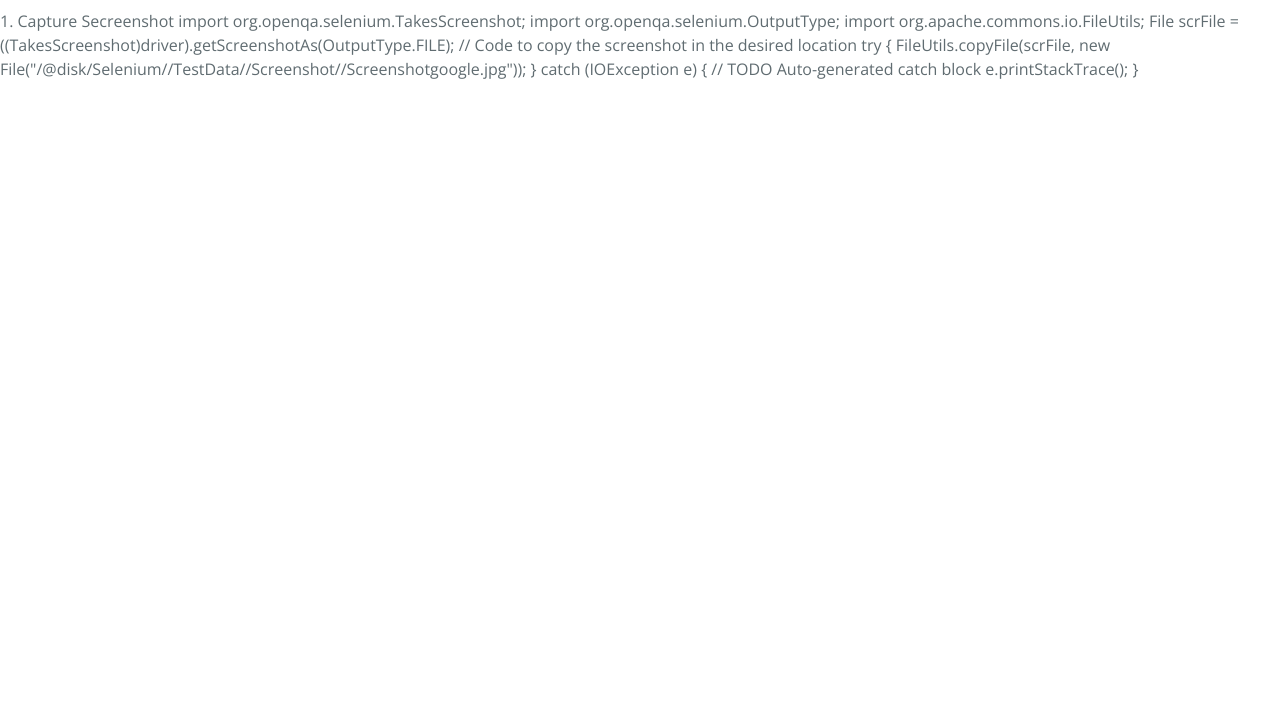
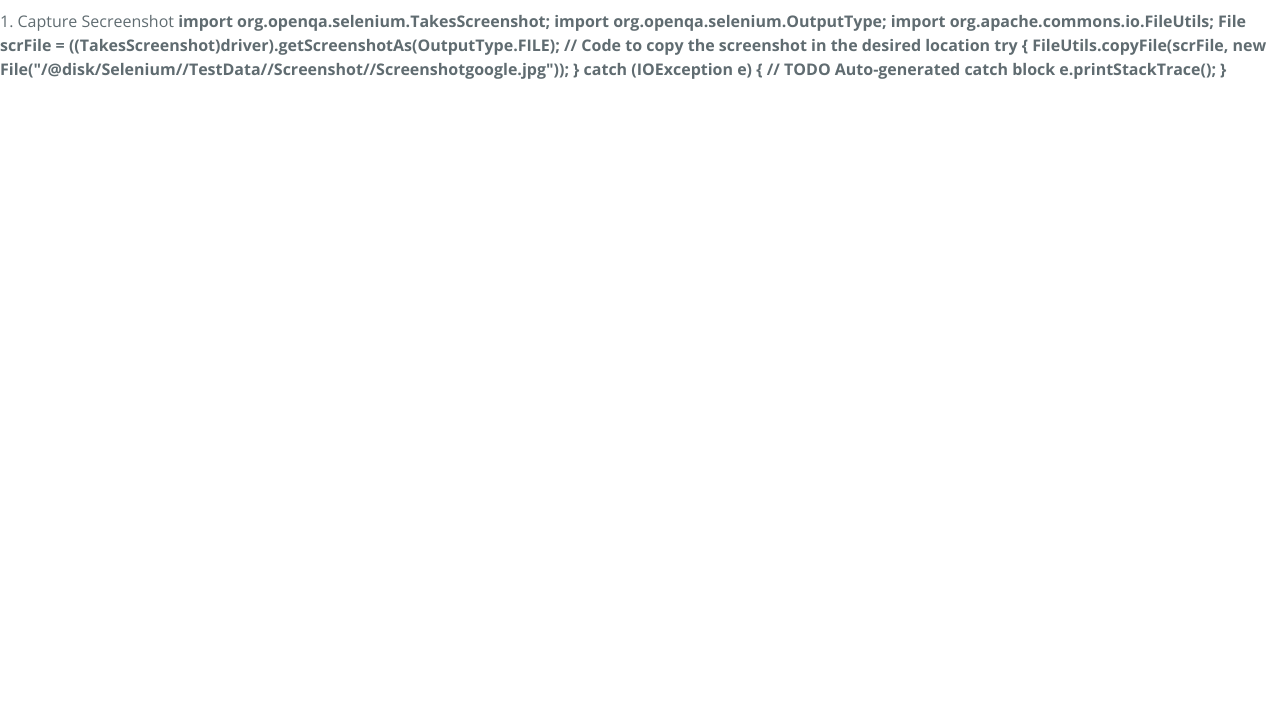
Before and after one commit to tonycjr/coursera-test, a plain HTML site: page index.html in a window 1280 px wide. Shown: the part 82-800 px from the top of the page. Drawn offline with nearby package versions, Linux system fonts and the light colour scheme.

Commit message:
Update index.html

```diff
--- a/index.html
+++ b/index.html
@@ -14,22 +14,21 @@
 
     <h1>Selenium Test Automation Java</h1>
 
-    1. Capture Secreenshot
-
-    import org.openqa.selenium.TakesScreenshot;
-    import org.openqa.selenium.OutputType;
-    import org.apache.commons.io.FileUtils;
-
-    File scrFile = ((TakesScreenshot)driver).getScreenshotAs(OutputType.FILE);
-
-    // Code to copy the screenshot in the desired location
-		try {
-			FileUtils.copyFile(scrFile, new File("C:\\Selenium\\TestData\\Screenshot\\Screenshotgoogle.jpg"));
-		} catch (IOException e) {
-			// TODO Auto-generated catch block
-			e.printStackTrace();
-		}
-
+    1. Capture Secreenshot <b>
+    <b>
+    import org.openqa.selenium.TakesScreenshot;<b>
+    import org.openqa.selenium.OutputType; <b>
+    import org.apache.commons.io.FileUtils; <b>
+    <b>
+    File scrFile = ((TakesScreenshot)driver).getScreenshotAs(OutputType.FILE); <b>
+    <b>
+    // Code to copy the screenshot in the desired location <b>
+    try { <b>
+          FileUtils.copyFile(scrFile, new File("C:\\Selenium\\TestData\\Screenshot\\Screenshotgoogle.jpg")); <b>
+	} catch (IOException e) { <b>
+        // TODO Auto-generated catch block <b>
+	  e.printStackTrace(); <b>
+	}  <b>
 
   </body>
 </html>
```
